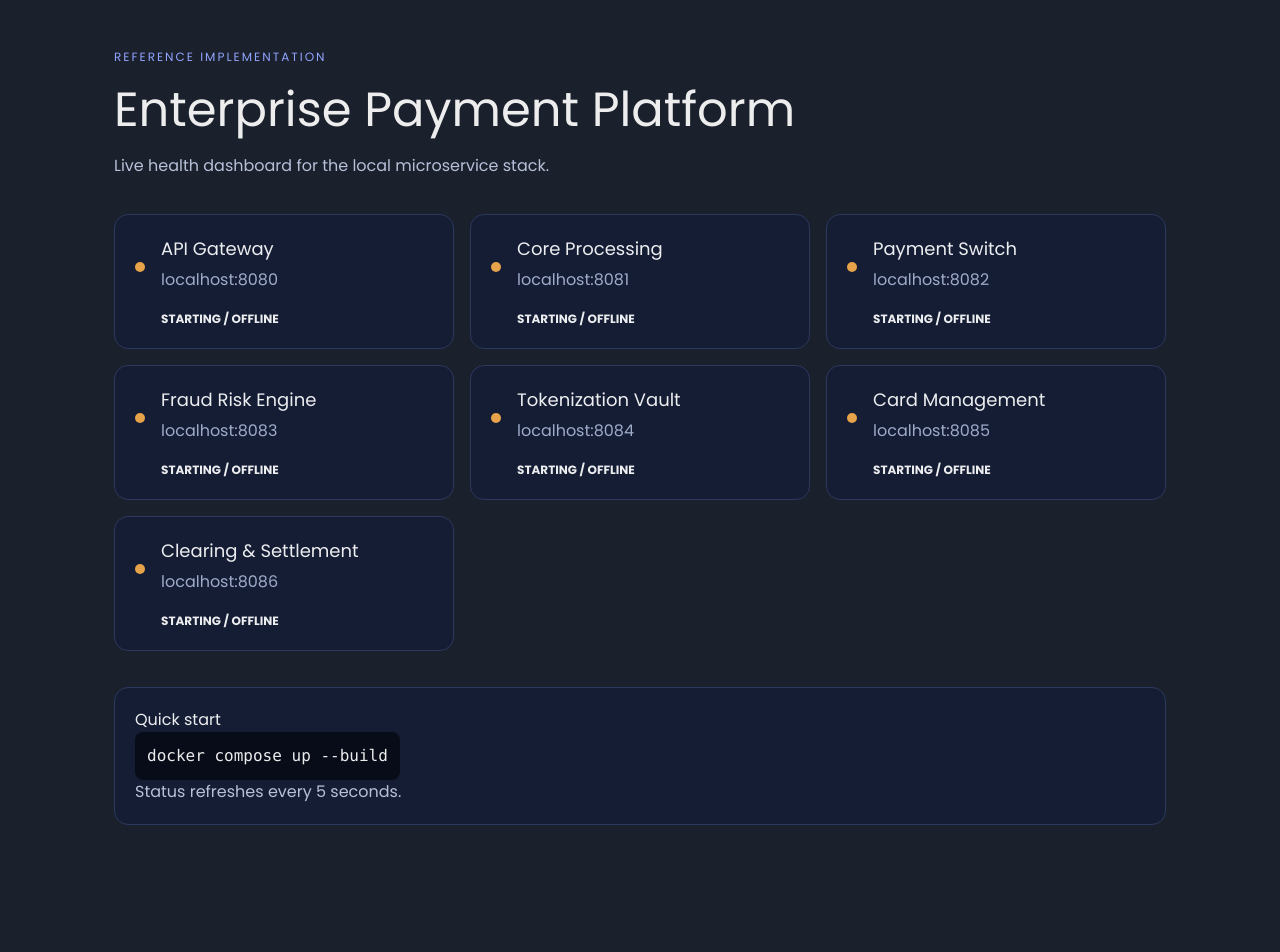
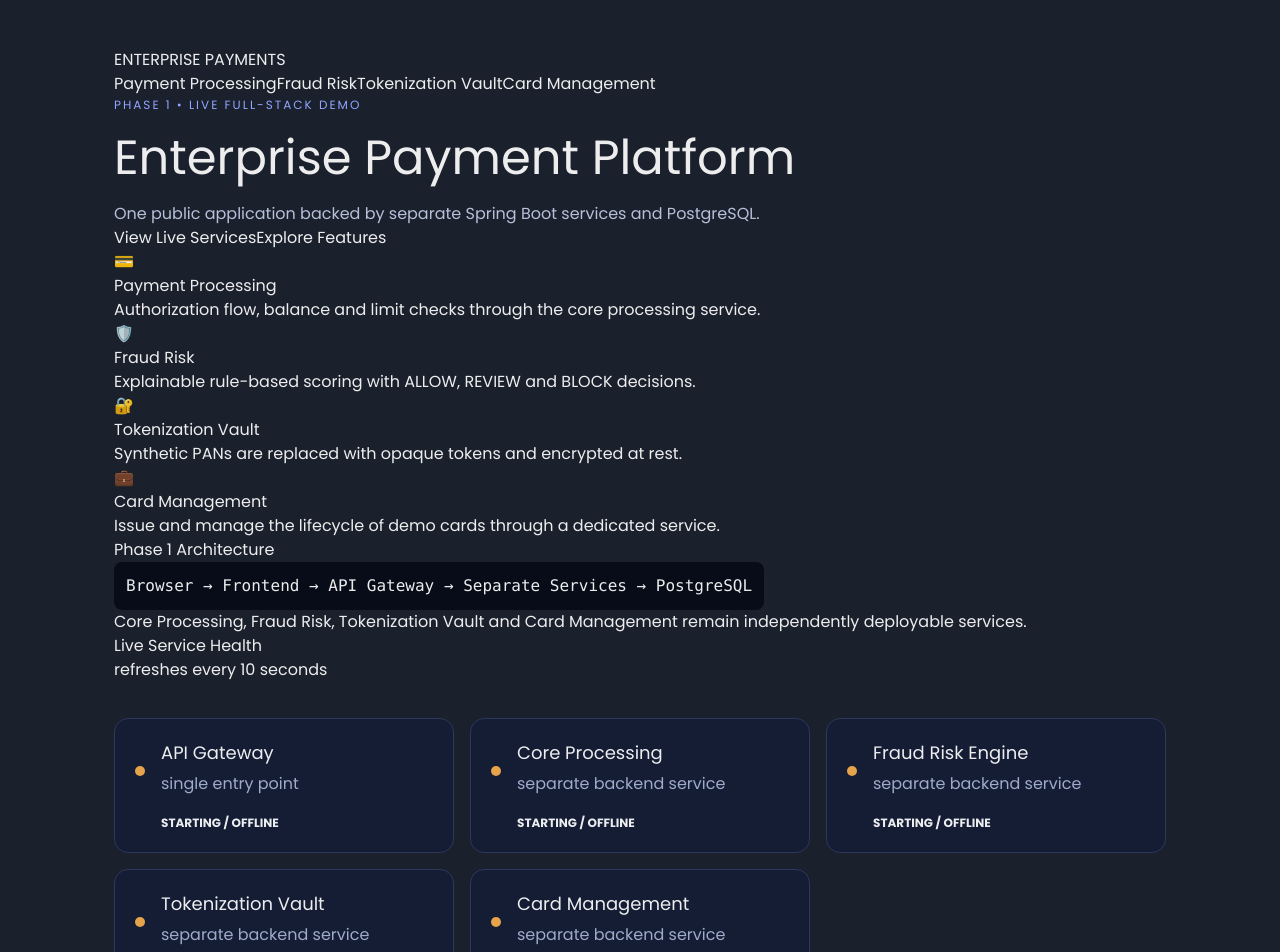
Before and after one commit to sujaytumu/enterprise-work-platform, a React (Create React App) app in the folder client/: page / in a window 1280 px wide. Shown: the top 952 px of the page. Before the commit the page ends 873 px from the top, so only its background shows below. Built offline with nearby package versions, Linux system fonts and the light colour scheme; no server answers.

Commit message:
Build Phase 1 single-link payment platform dashboard

```diff
--- a/client/src/App.js
+++ b/client/src/App.js
@@ -1,4 +1,91 @@
 import React from "react";
 import "./App.css";
-const services=[["API Gateway",8080],["Core Processing",8081],["Payment Switch",8082],["Fraud Risk Engine",8083],["Tokenization Vault",8084],["Card Management",8085],["Clearing & Settlement",8086]];
-export default function App(){const [status,setStatus]=React.useState({});React.useEffect(()=>{let active=true;const check=async()=>{const next={};await Promise.all(services.map(async([name,port])=>{try{next[name]=(await fetch("/health/"+port)).ok}catch(e){next[name]=false}}));if(active)setStatus(next)};check();const id=setInterval(check,5000);return()=>{active=false;clearInterval(id)}},[]);return <main className="platform"><p className="eyebrow">REFERENCE IMPLEMENTATION</p><h1>Enterprise Payment Platform</h1><p className="subtitle">Live health dashboard for the local microservice stack.</p><section className="grid">{services.map(([name,port])=><article className="service" key={name}><span className={"dot "+(status[name]?"online":"offline")}></span><div><h2>{name}</h2><p>localhost:{port}</p></div><b>{status[name]?"ONLINE":"STARTING / OFFLINE"}</b></article>)}</section><section className="quick"><h2>Quick start</h2><code>docker compose up --build</code><p>Status refreshes every 5 seconds.</p></section></main>}
+
+const services=[
+  ["API Gateway",8080],
+  ["Core Processing",8081],
+  ["Fraud Risk Engine",8083],
+  ["Tokenization Vault",8084],
+  ["Card Management",8085]
+];
+
+const features=[
+  ["payments","💳","Payment Processing","Authorization flow, balance and limit checks through the core processing service."],
+  ["fraud","🛡️","Fraud Risk","Explainable rule-based scoring with ALLOW, REVIEW and BLOCK decisions."],
+  ["vault","🔐","Tokenization Vault","Synthetic PANs are replaced with opaque tokens and encrypted at rest."],
+  ["cards","💼","Card Management","Issue and manage the lifecycle of demo cards through a dedicated service."]
+];
+
+export default function App(){
+  const [status,setStatus]=React.useState({});
+
+  React.useEffect(()=>{
+    let active=true;
+    const check=async()=>{
+      const next={};
+      await Promise.all(services.map(async([name,port])=>{
+        try{next[name]=(await fetch("/health/"+port)).ok}catch(e){next[name]=false}
+      }));
+      if(active)setStatus(next);
+    };
+    check();
+    const id=setInterval(check,10000);
+    return()=>{active=false;clearInterval(id)};
+  },[]);
+
+  return <main className="platform">
+    <nav className="nav">
+      <a href="#home" className="brand">ENTERPRISE PAYMENTS</a>
+      <div>{features.map(([id,,title])=><a key={id} href={"#"+id}>{title}</a>)}</div>
+    </nav>
+
+    <section id="home" className="hero">
+      <p className="eyebrow">PHASE 1 • LIVE FULL-STACK DEMO</p>
+      <h1>Enterprise Payment Platform</h1>
+      <p className="subtitle">One public application backed by separate Spring Boot services and PostgreSQL.</p>
+      <div className="heroActions">
+        <a className="primary" href="#services">View Live Services</a>
+        <a className="secondary" href="#payments">Explore Features</a>
+      </div>
+    </section>
+
+    <section className="featureGrid">
+      {features.map(([id,icon,title,description])=>
+        <a href={"#"+id} className="feature" key={id}>
+          <span>{icon}</span><h2>{title}</h2><p>{description}</p>
+        </a>
+      )}
+    </section>
+
+    <section className="architecture">
+      <h2>Phase 1 Architecture</h2>
+      <code>Browser → Frontend → API Gateway → Separate Services → PostgreSQL</code>
+      <p>Core Processing, Fraud Risk, Tokenization Vault and Card Management remain independently deployable services.</p>
+    </section>
+
+    <section id="services">
+      <div className="sectionHead"><h2>Live Service Health</h2><span>refreshes every 10 seconds</span></div>
+      <div className="grid">
+        {services.map(([name,port])=><article className="service" key={name}>
+          <span className={"dot "+(status[name]?"online":"offline")}></span>
+          <div><h2>{name}</h2><p>{name==="API Gateway"?"single entry point":"separate backend service"}</p></div>
+          <b>{status[name]?"ONLINE":"STARTING / OFFLINE"}</b>
+        </article>)}
+      </div>
+    </section>
+
+    {features.map(([id,icon,title,description])=>
+      <section id={id} className="featureSection" key={id}>
+        <span className="bigIcon">{icon}</span>
+        <div><h2>{title}</h2><p>{description}</p><p className="muted">This Phase 1 deployment uses synthetic/demo data only.</p></div>
+        <a className="secondary" href="#services">Check Service</a>
+      </section>
+    )}
+
+    <section className="quick">
+      <h2>Local development</h2>
+      <code>docker compose up --build</code>
+      <p>Production-style deployment configuration is defined in <strong>render.yaml</strong>.</p>
+    </section>
+  </main>
+}
```
